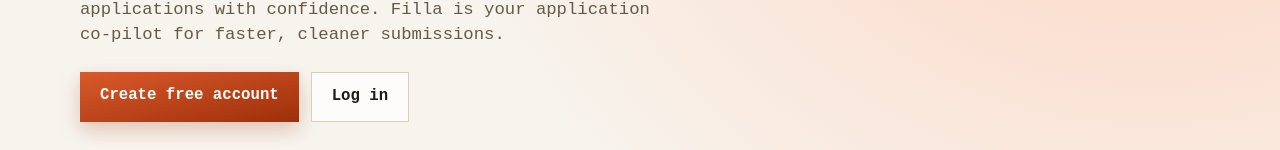
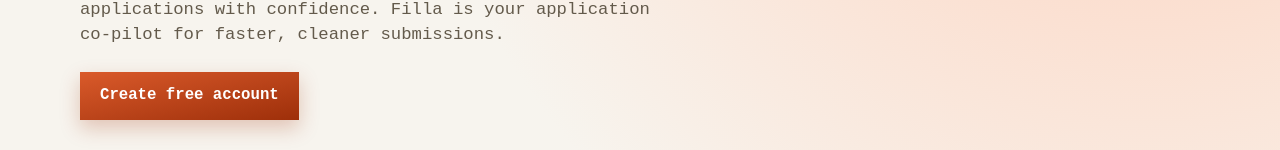
Before and after one commit to SidhuAchary02/filla, a React app in the folder frontend/: page / in a window 1280 px wide. Shown: the part 505-655 px from the top of the page. Built offline with nearby package versions, Linux system fonts and the light colour scheme; no server answers; the HTML template or start-up script is replaced by a standard one.

Commit message:
before deployemnt

```diff
--- a/frontend/src/components/LandingPage.jsx
+++ b/frontend/src/components/LandingPage.jsx
@@ -121,12 +121,13 @@
                                     >
                                         Create free account
                                     </Link>
-                                    <Link
-                                        to="/login"
+                                    {/* <Link
+                                        to=""
+                                        target='_blank'
                                         className="  border border-[#d9cebc] bg-[color-mix(in_srgb,white_78%,transparent)] px-5 py-3 text-[0.98rem] font-bold text-[#1f1c17] transition hover:-translate-y-0.5"
                                     >
-                                        Log in
-                                    </Link>
+                                        download extension
+                                    </Link> */}
                                 </>
                             )
                         )}
```
